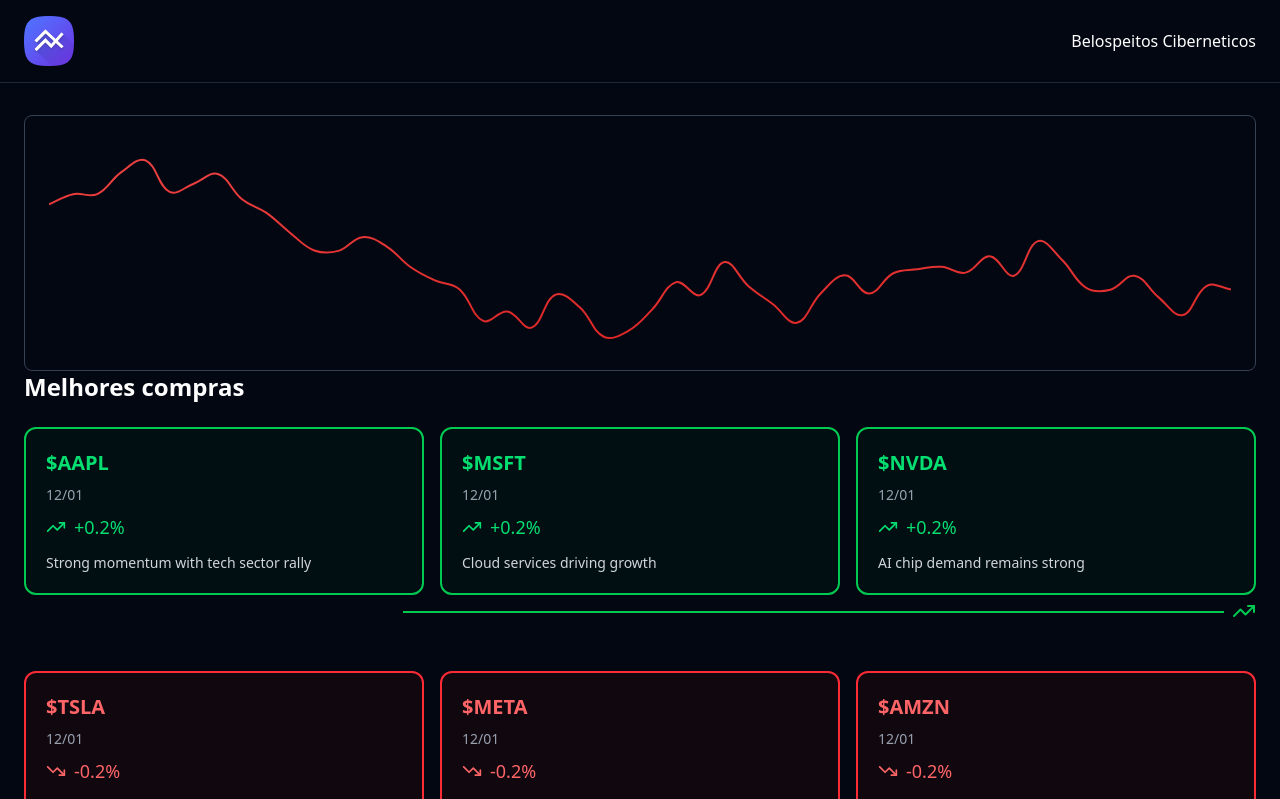
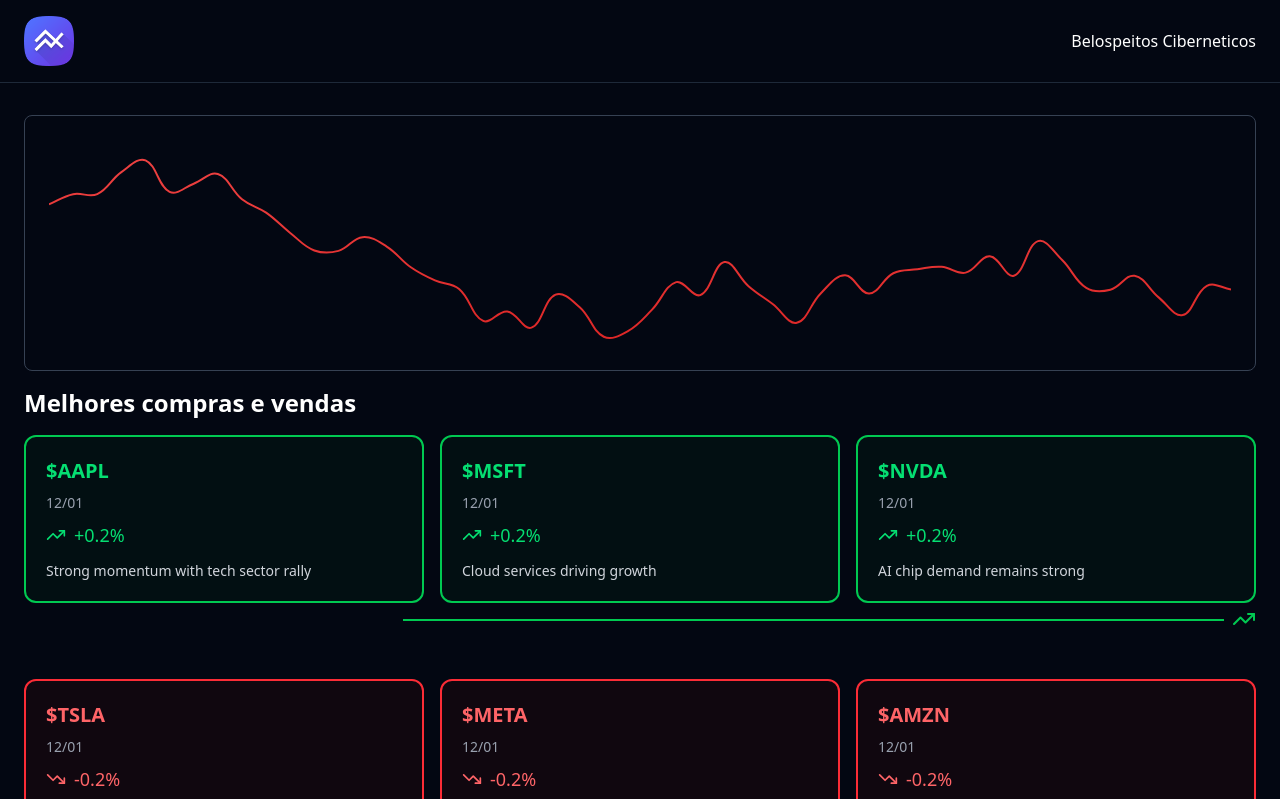
Before and after one commit to Samuel-Mil/belospeitos, a Next.js app: page / in a window 1280 px wide. Shown: the top 799 px of the page. Built offline with nearby package versions, Linux system fonts and the light colour scheme.

Commit message:
Some changes

```diff
--- a/app/page.tsx
+++ b/app/page.tsx
@@ -34,7 +34,7 @@
       <main className="max-w-7xl mx-auto px-6 py-8">
         {/* Chart Area */}
         <Chart stocks={buyStocks} />
-        <h2 className="text-2xl font-bold mb-6">Melhores compras</h2>
+        <h2 className="text-2xl font-bold mb-4 mt-4">Melhores compras e vendas</h2>
 
         {/* Buy Stocks Section */}
         <div className="mb-12">
--- a/components/chart.tsx
+++ b/components/chart.tsx
@@ -137,7 +137,7 @@
               borderWidth: 1,
               callbacks: {
                 label: function(context) {
-                  return `$${context.parsed.y.toFixed(2)}`;
+                  return `$${context.parsed.y?.toFixed(2)}`;
                 },
                 title: function() {
                   return 'Market Price';
```
